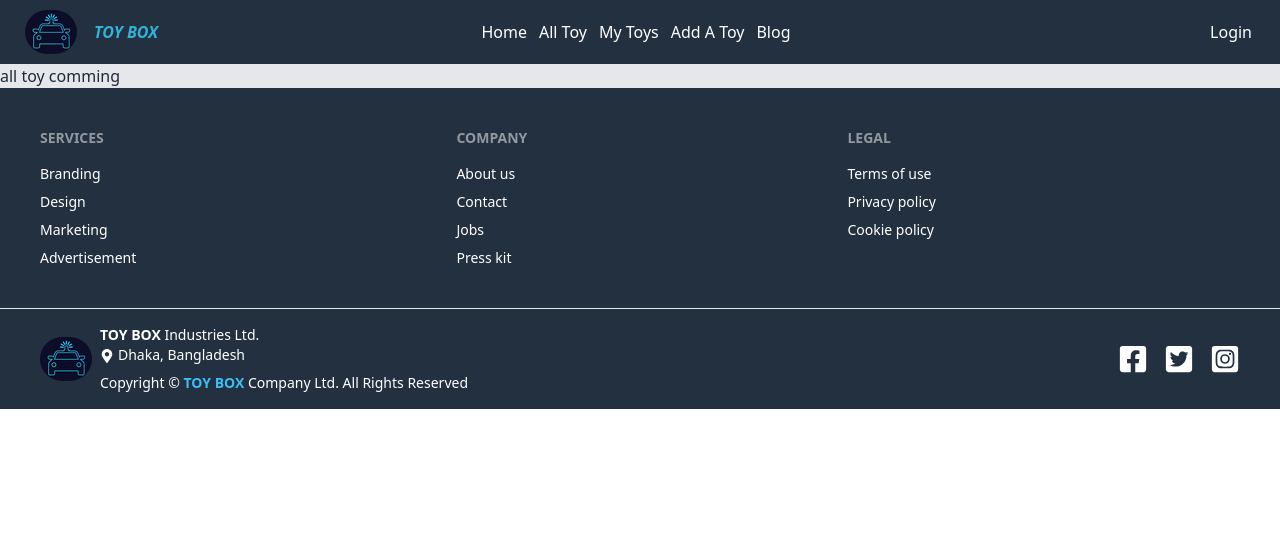
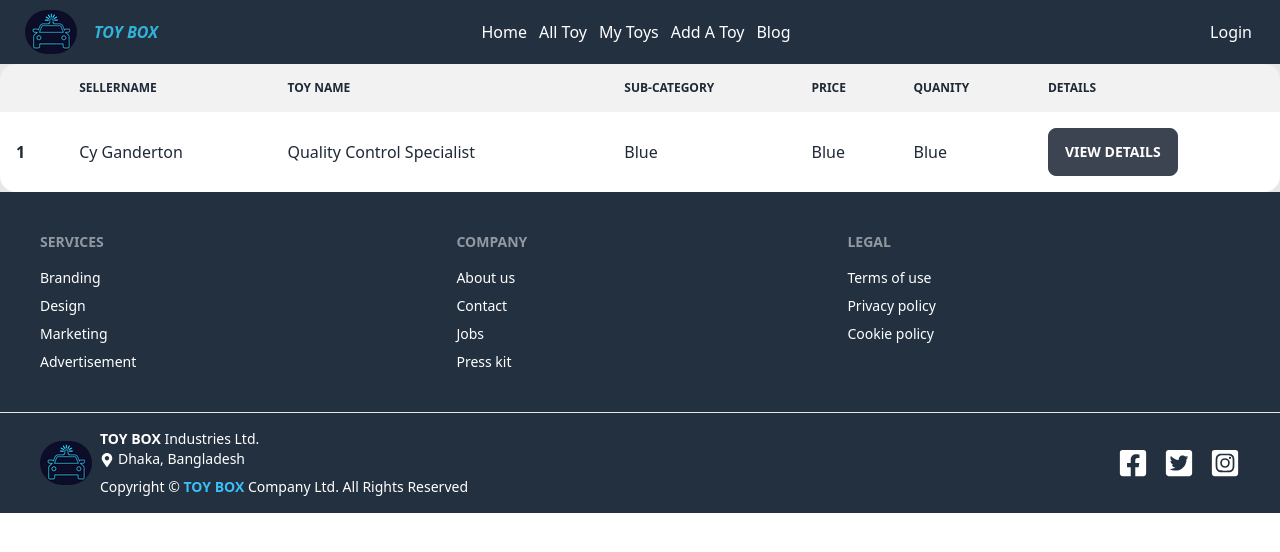
Before and after one commit to Manikonline/toy-box, a React (Vite) app: page /alltoy in a window 1280 px wide. Shown: the top 552 px of the page. Built offline with nearby package versions, Linux system fonts and the light colour scheme; no server answers.

Commit message:
AddAToy.jsx added

```diff
--- a/package.json
+++ b/package.json
@@ -17,6 +17,7 @@
     "match-sorter": "^6.3.1",
     "react": "^18.2.0",
     "react-dom": "^18.2.0",
+    "react-hook-form": "^7.43.9",
     "react-icons": "^4.8.0",
     "react-router-dom": "^6.11.2",
     "sort-by": "^1.2.0"
--- /dev/null
+++ b/src/components/AddAToy/AddAToy.css
@@ -0,0 +1,14 @@
+.addAtoy{
+
+    margin-right: 30px;
+    padding-left: 15px;
+    margin-top: 12px;
+    margin-bottom: 15px;
+    border-radius: 10px;
+}
+.text-input{
+    border-radius: 10px;
+}
+.submit-btn{
+    background-color: #233040;
+}
--- a/src/components/AddAToy/AddAToy.jsx
+++ b/src/components/AddAToy/AddAToy.jsx
@@ -1,9 +1,89 @@
+import { useForm } from "react-hook-form";
+import './AddAToy.css'
+import { useContext } from "react";
+import { AuthContext } from "../Providers/AuthProvider";
+
+const AddAToy = () => {
+    const {user}=useContext(AuthContext)
 
 
-const AddAToy = () => {
+    const { register, handleSubmit, watch, formState: { errors } } = useForm();
+    const onSubmit = data => console.log(data);
+
+
+
     return (
-        <div>
-           <h2>This feature comming soon ....</h2>
+        <div className=" ">
+            <div className="grid  md:grid-cols-2  sm:grid-cols-1 md:ms-96">
+                <div className="addAtoy ">
+                    <form className="form-formate" onSubmit={handleSubmit(onSubmit)}>
+
+                        <input
+                            className="text-input mt-2 py-3 px-14 px- me-4"
+                            {...register("sellerName")}
+                            placeholder="Seller Name"
+                            defaultValue={user.displayName}
+                        />
+                        <input
+                            className="text-input mt-2 py-3 px-14 px- me-4"
+                            {...register("email")}
+                            placeholder="Email address"
+                            defaultValue={user.email}
+                        />
+                        <input
+                            className="text-input mt-2 py-3 px-14 px- me-4"
+                            {...register("toyName")}
+                            placeholder="Toy Name"
+                            defaultValue=""
+                        />
+                        <input
+                            className="text-input mt-2 py-3 px-14 px- me-4"
+                            {...register("image")}
+                            placeholder=" Toy Image Link"
+                            defaultValue=""
+                        />
+                        <input
+                            className="text-input mt-2 py-3 px-14 px- me-4"
+                            {...register("price")}
+                            placeholder="Price"
+                            defaultValue=""
+                        />
+                        <input
+                            className="text-input mt-2 py-3 px-14 px- me-4"
+                            {...register("ratting")}
+                            placeholder="Product Ratting"
+                            defaultValue=""
+                        />
+                        <select className="md:me-16 py-3 px-20  mt-2" {...register("subCategory")}>
+                            <option disabled selected>Select Category</option>
+                            <option value="sport_car">sport-car</option>
+                            <option value="truck">truck</option>
+                            <option value="polic_car">polic-car</option>
+                        </select>
+                        <input
+                            className="text-input mt-2 py-3 px-14 px- md:me-4"
+                            {...register("available_quantity")}
+                            placeholder="Available Quantity"
+                            defaultValue=""
+                        />
+                        <textarea
+                            className="text-input mt-2 py-3 px-16 px- md:me-4"
+                            {...register("description")}
+                            placeholder="Product Description"
+                            defaultValue=""
+                        />
+
+
+                        {/* <input {...register("exampleRequired", { required: true })} /> */}
+
+                        {errors.exampleRequired && <span>This field is required</span>}
+
+
+
+                        <br></br><input className="btn submit-btn my-2 ms-1 w-72" type="submit" />
+                    </form>
+                </div>
+            </div>
         </div>
     );
 };
--- a/src/components/AllToy/AllToy.jsx
+++ b/src/components/AllToy/AllToy.jsx
@@ -3,7 +3,35 @@
 const AllToy = () => {
     return (
         <div>
-            <h3>all toy comming</h3>
+            <div className="overflow-x-auto">
+  <table className="table table-zebra w-full">
+    {/* head */}
+    <thead>
+      <tr>
+        <th></th>
+        <th>SellerName</th>
+        <th>Toy Name</th>
+        <th>Sub-Category</th>
+        <th>Price</th>
+        <th>Quanity</th>
+        <th>Details</th>
+      </tr>
+    </thead>
+    <tbody>
+      {/* row 1 */}
+      <tr>
+        <th>1</th>
+        <td>Cy Ganderton</td>
+        <td>Quality Control Specialist</td>
+        <td>Blue</td>
+        <td>Blue</td>
+        <td>Blue</td>
+        <td><button className="btn">View Details</button></td>
+      </tr>
+
+    </tbody>
+  </table>
+</div>
         </div>
     );
 };
```
Also changed, not shown: 1 other file (tests, documents, lock files or other folders).
